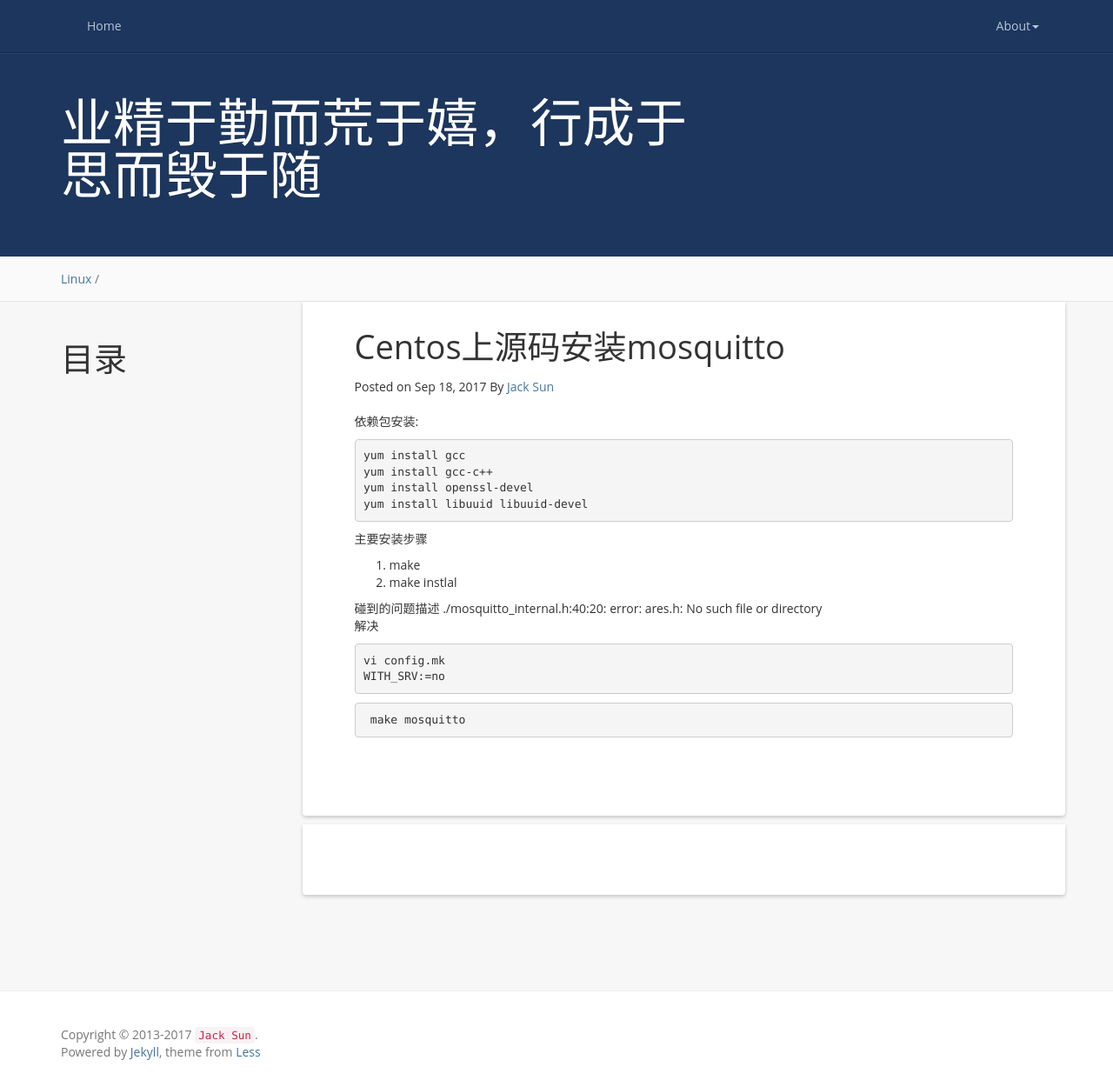
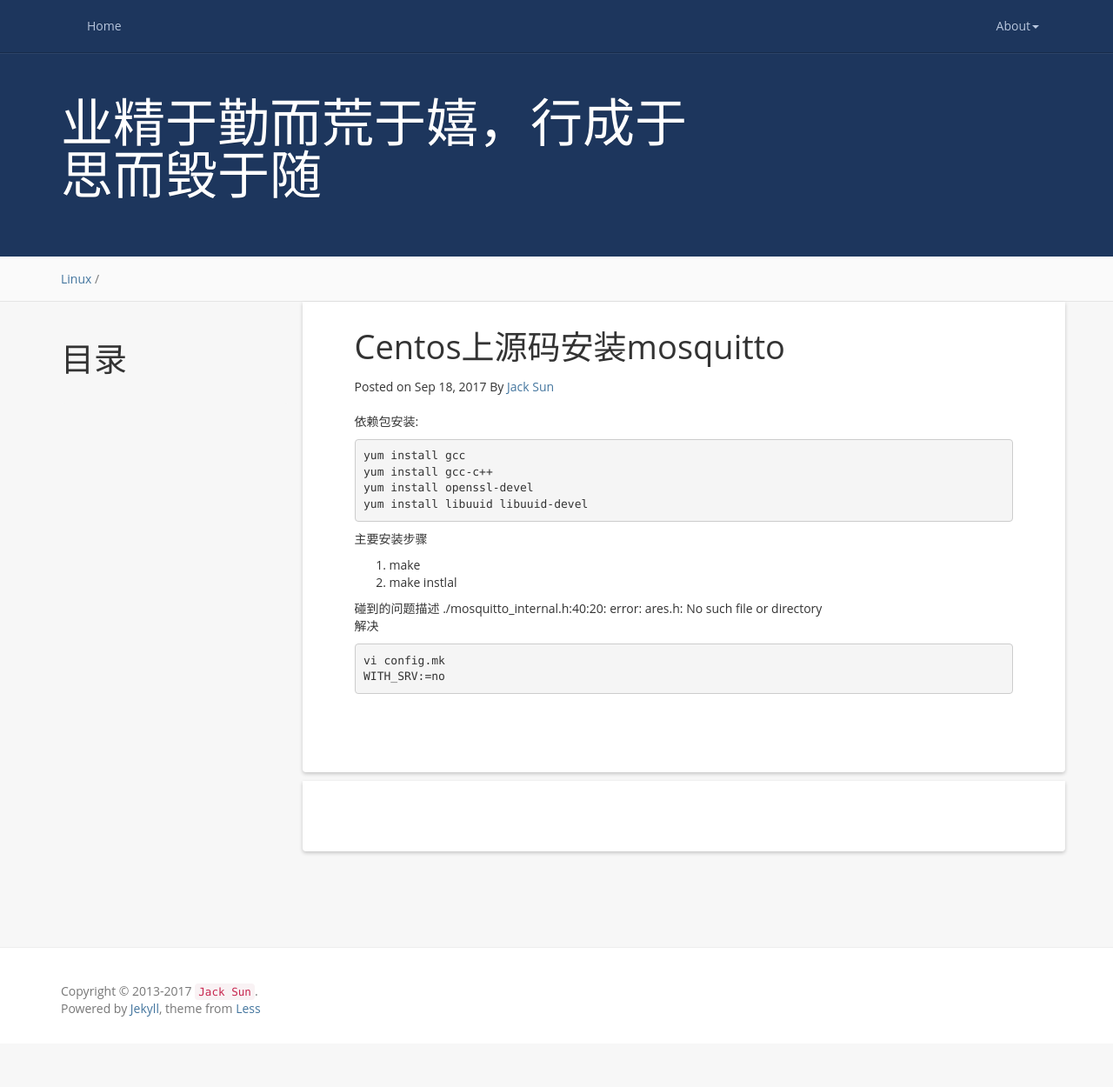
Before and after one commit to sunjiesh/sunjiesh.github.io, a Jekyll site: the page built from _posts/2017-09-18-InstallMosquittoOnCentos.markdown, in a window 1280 px wide and 1250 px high. Shown: the whole window at 87% size. Built offline with Jekyll 4.4.1, drawn with Linux system fonts in a browser that asks for light colours; comment, search, counter and statistics services are not loaded.

Commit message:
Update post

```diff
--- a/_posts/2017-09-18-InstallMosquittoOnCentos.markdown
+++ b/_posts/2017-09-18-InstallMosquittoOnCentos.markdown
@@ -25,7 +25,3 @@ yum install libuuid libuuid-devel
 vi config.mk
 WITH_SRV:=no
 </pre>
-
-<pre>
- make mosquitto
-</pre>
```
